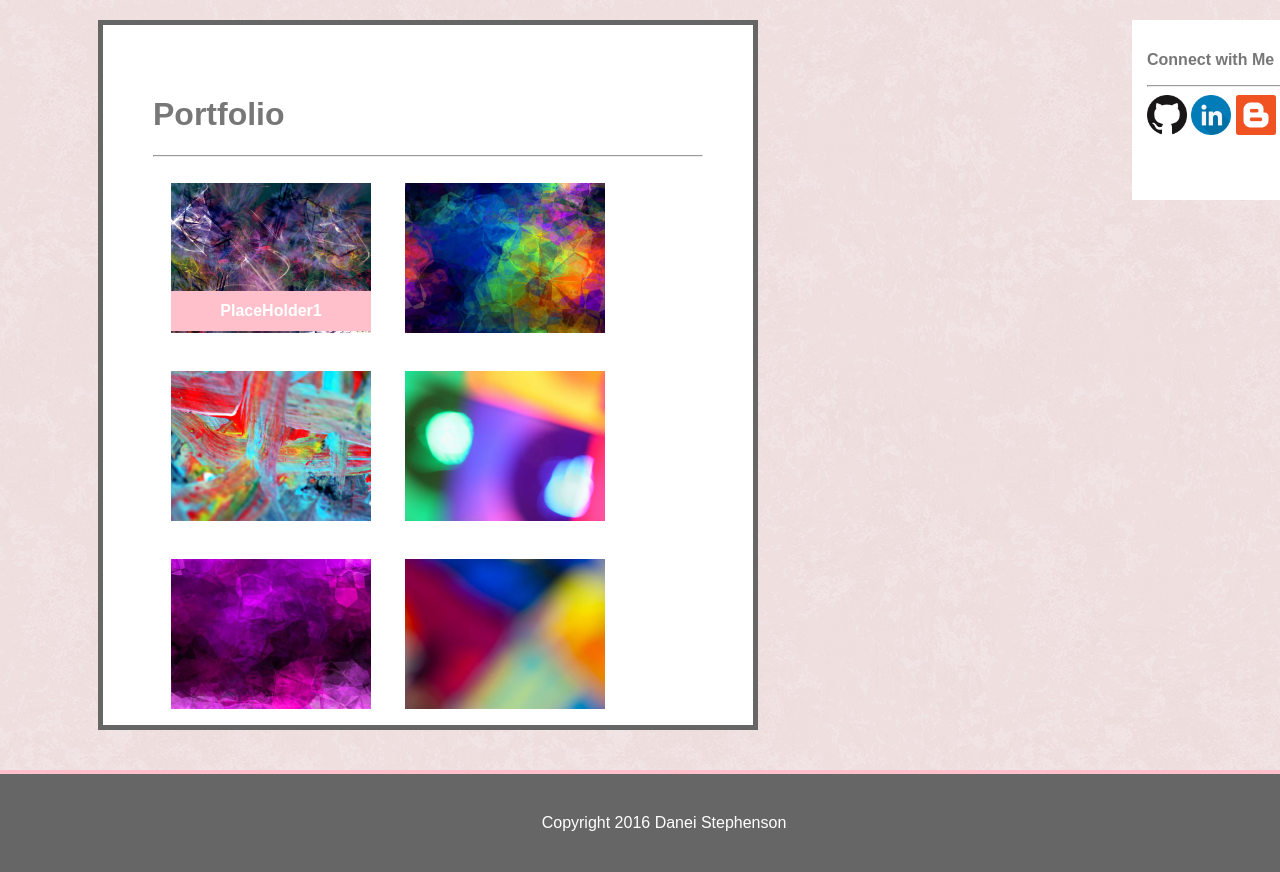
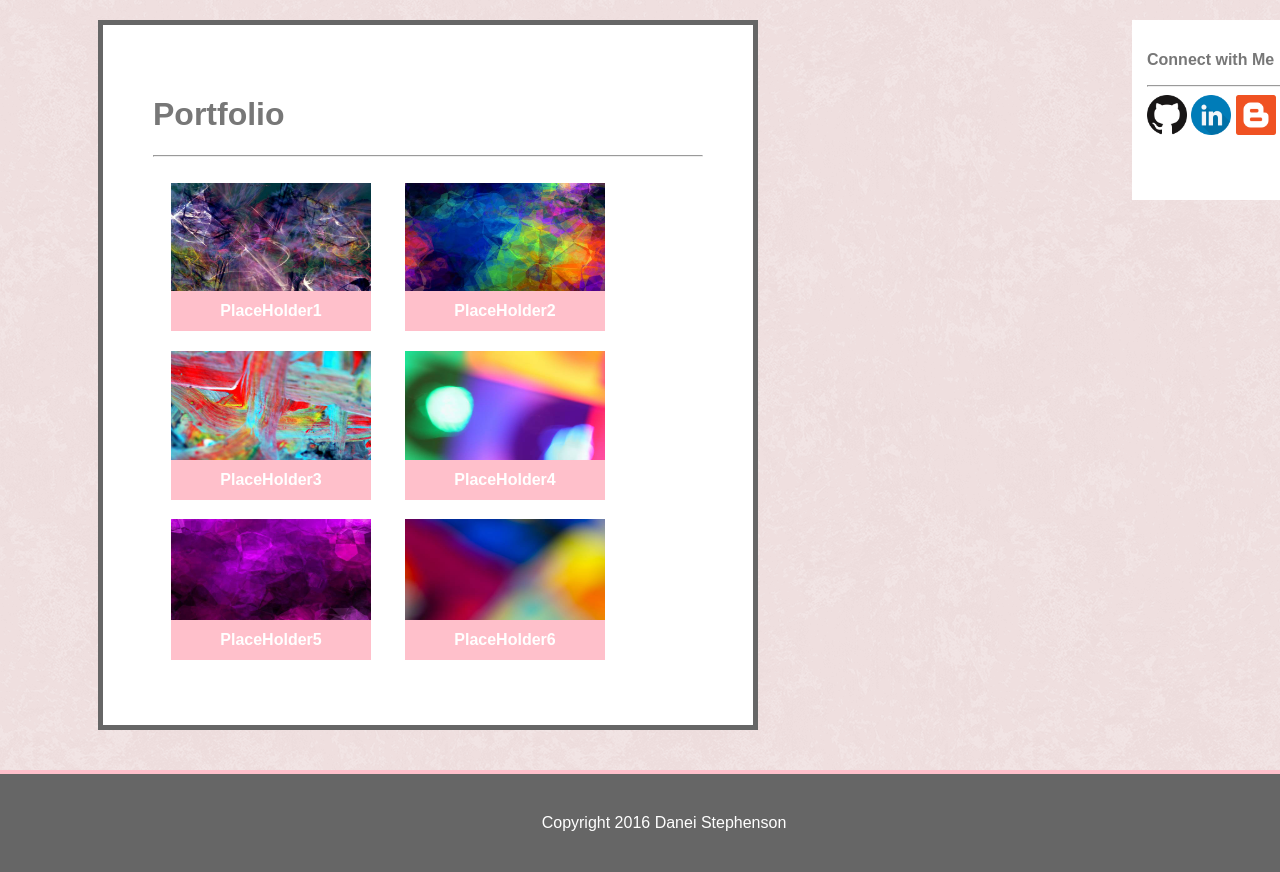
Before and after one commit to DaneiStephenson/Basic-Portfolio, a PHP site: page /portfolio.html in a window 1280 px wide; the page is wider, and only the part inside the window is pictured. Shown: the part 110-986 px from the top of that part. Run offline with PHP 8.4, Linux system fonts and the light colour scheme.

Commit message:
Compleeted PortfolioPage

```diff
--- a/portfolio.html
+++ b/portfolio.html
@@ -40,31 +40,36 @@
 			<tr>
 				<td>
 				<div class="placeHolder"><strong>PlaceHolder1</strong></div>
-			<img class="imageTd" alt="Image of GitHub" src="assets/images/Placeholder1.jpg">
+			<img class="imageTd" alt="Image of PlaceHolder1" src="assets/images/Placeholder1.jpg">
 
 				</td>
 				<td>
-			<img class="imageTd" alt="Image of GitHub" src="assets/images/Placeholder2.jpg">
+				<div class="placeHolder2"><strong>PlaceHolder2</strong></div>
+			<img class="imageTd" alt="Image of PlaceHolder2" src="assets/images/Placeholder2.jpg">
 				</td>
 			</tr>
 
 			<tr>
 				<td>
-			<img class="imageTd" alt="Image of GitHub" src="assets/images/Placeholder3.jpg">
+				<div class="placeHolder3"><strong>PlaceHolder3</strong></div>
+			<img class="imageTd" alt="Image of PlaceHolder3" src="assets/images/Placeholder3.jpg">
 				</td>
 
 				<td>
-			<img class="imageTd"  alt="Image of GitHub" src="assets/images/Placeholder4.jpg">
+				<div class="placeHolder4"><strong>PlaceHolder4</strong></div>
+			<img class="imageTd"  alt="Image of PlaceHolder4" src="assets/images/Placeholder4.jpg">
 				</td>
 			</tr>
 
 			<tr>
 				<td>
-			<img class="imageTd" alt="Image of GitHub" src="assets/images/Placeholder5.jpg">
+				<div class="placeHolder5"><strong>PlaceHolder5</strong></div>
+			<img class="imageTd" alt="Image of PlaceHolder5" src="assets/images/Placeholder5.jpg">
 				</td>
 
 				<td>
-			<img class="imageTd" alt="Image of GitHub" src="assets/images/Placeholder6.jpg">
+				<div class="placeHolder6"><strong>PlaceHolder6</strong></div>
+			<img class="imageTd" alt="Image of PlaceHolder6" src="assets/images/Placeholder6.jpg">
 				</td>
 			</tr>
 
--- a/style.css
+++ b/style.css
@@ -64,6 +64,76 @@ font-family: 'Georgia', Times, Times New Roman, serif;
 	width:178px;
 
 }
+
+.placeHolder2 {
+		color: white;
+	position: absolute;
+	background: pink;
+	padding: 11px;
+	text-align: center;
+	margin: 0;
+	top: 401px;
+	left: 405px;
+	width:178px;
+
+}
+
+.placeHolder3 {
+		color: white;
+	position: absolute;
+	background: pink;
+	padding: 11px;
+	text-align: center;
+	margin: 0;
+	top: 570px;
+	left: 171px;
+	width:178px;
+
+}
+.placeHolder4 {
+		color: white;
+	position: absolute;
+	background: pink;
+	padding: 11px;
+	text-align: center;
+	margin: 0;
+	top: 570px;
+	left: 405px;
+	width:178px;
+
+}
+
+.placeHolder5 {
+		color: white;
+	position: absolute;
+	background: pink;
+	padding: 11px;
+	text-align: center;
+	margin: 0;
+	top: 730px;
+	left:171px;
+	width:178px;
+
+}
+
+.placeHolder6 {
+		color: white;
+	position: absolute;
+	background: pink;
+	padding: 11px;
+	text-align: center;
+	margin: 0;
+	top: 730px;
+	left: 405px;
+	width:178px;
+
+}
+
+
+
+
+
+
 .imageSize {
 	color: #777777;
 	width: 40px;
@@ -79,7 +149,7 @@ img {
 
 .imageTd {
 	width: 200px;
-	height: 150px;
+	height: 130px;
 	padding: 15px;
 }
 
```
